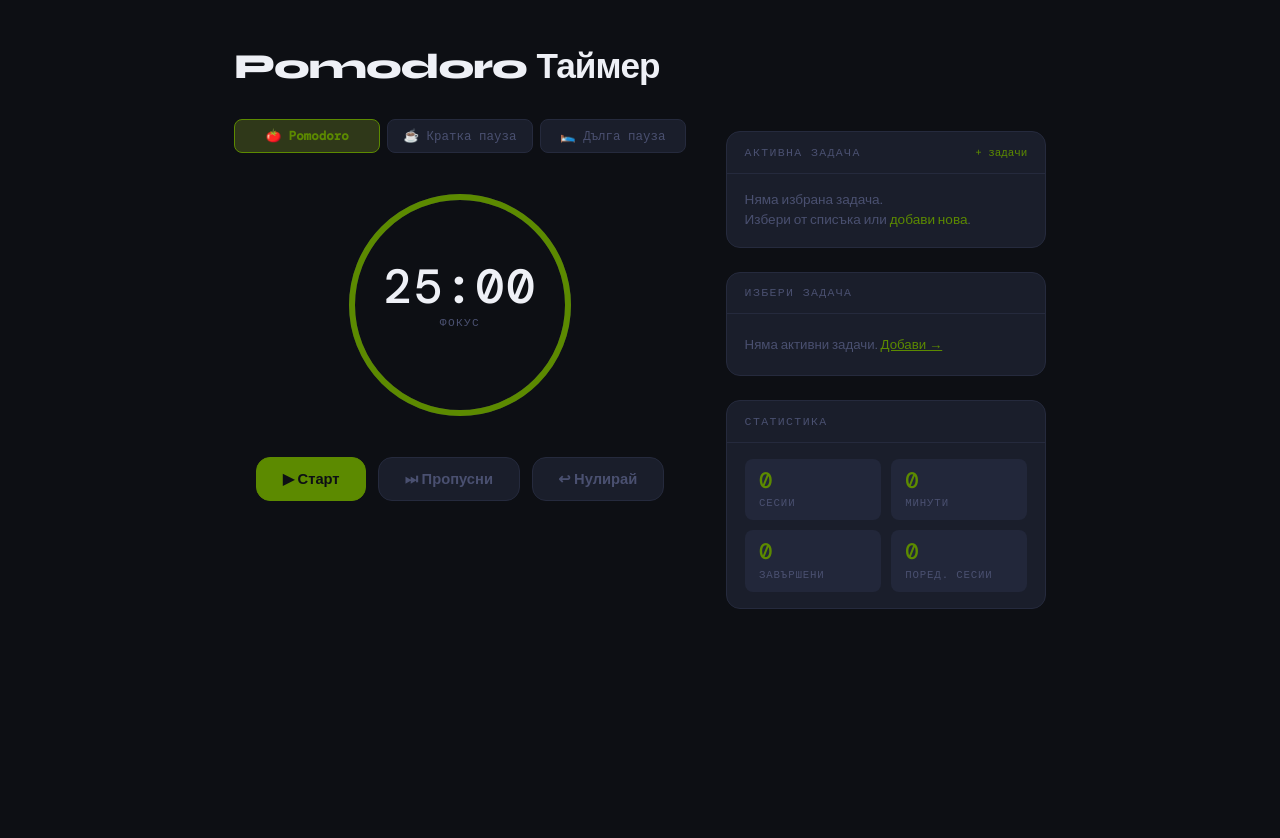
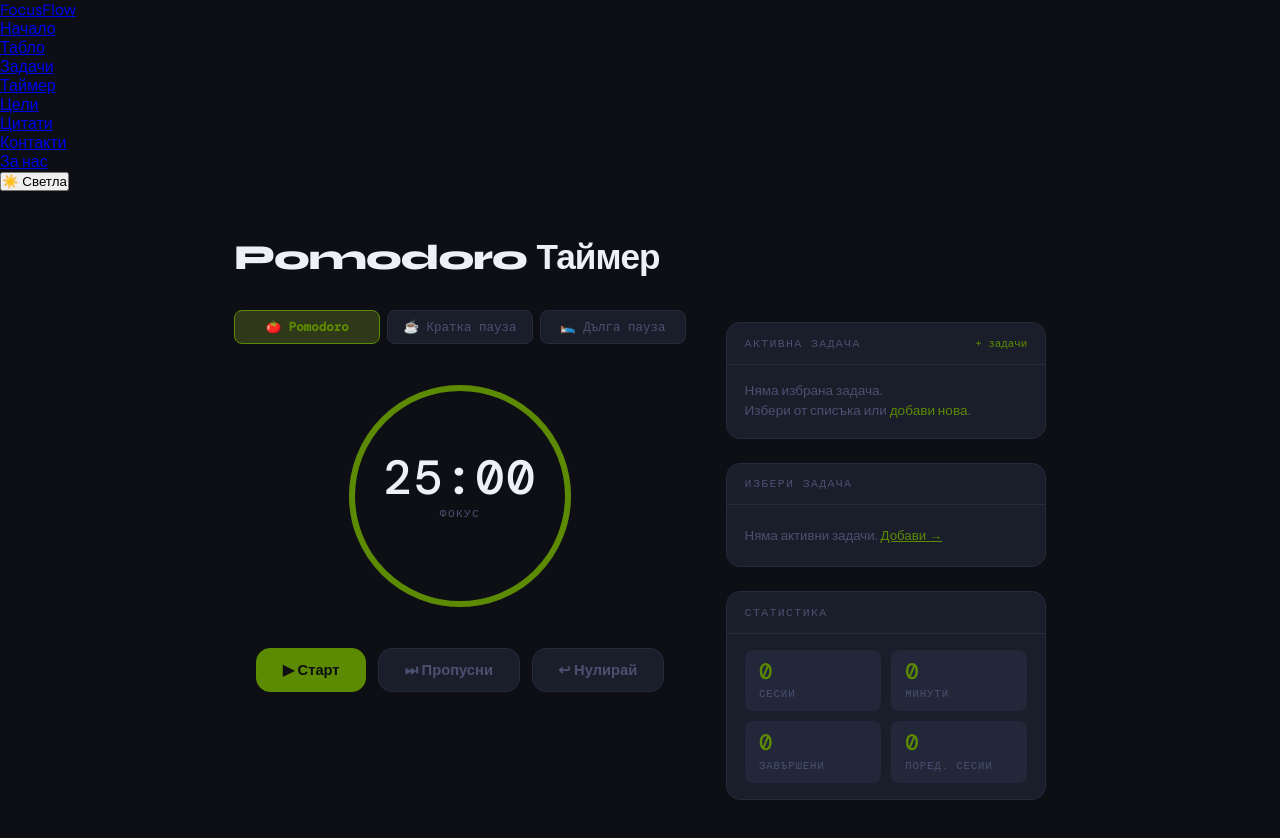
Before and after one commit to IT-8-TUES/8G-25-26-Nazdrave, a plain HTML site: page Viktor_Markov/timer.html in a window 1280 px wide. Before the commit the page ends 800 px from the top, so only its background shows below. Drawn offline with nearby package versions, Linux system fonts and the light colour scheme.

Commit message:
Добавяне на navigation bar в timer.html

```diff
--- a/Viktor_Markov/timer.html
+++ b/Viktor_Markov/timer.html
@@ -10,6 +10,24 @@
   <link rel="stylesheet" href="timer.css" />
 </head>
 <body>
+
+ <nav>
+  <a href="index.html" class="nav-logo">FocusFlow</a>
+  <ul class="nav-links">
+    <li><a href="../Kristiqn_Meshov/index.html">Начало</a></li>
+    <li><a href="../Kristiqn_Meshov/dashboard.html">Табло</a></li>
+    <li><a href="../Viktor_Markov/tasks.html">Задачи</a></li>
+    <li><a href="../Viktor_Markov/timer.html" class="active">Таймер</a></li>
+    <li><a href="../Denislav_Georgiev/goals.html">Цели</a></li>
+    <li><a href="../Denislav_Georgiev/quotes.html">Цитати</a></li>
+    <li><a href="../david_bogatev/contact.html">Контакти</a></li>
+    <li><a href="../david_bogatev/about.html">За нас</a></li>
+  </ul>
+  <button class="theme-btn" onclick="toggleTheme()">
+    <span id="theme-icon">☀️</span>
+    <span id="theme-label">Светла</span>
+  </button>
+ </nav>
 
 <main>
   <section>
```
